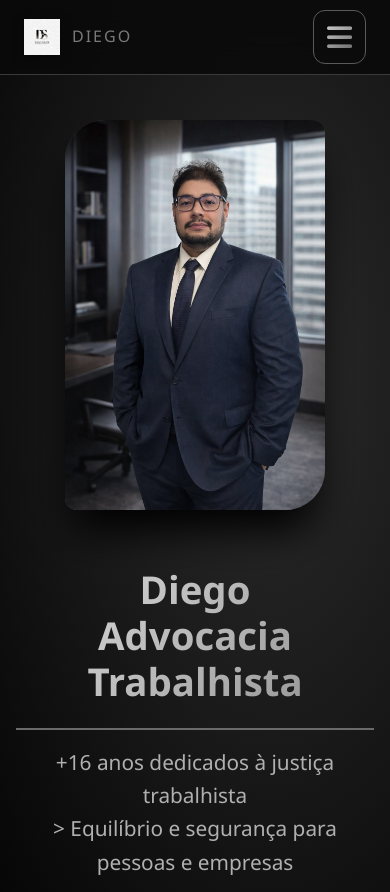
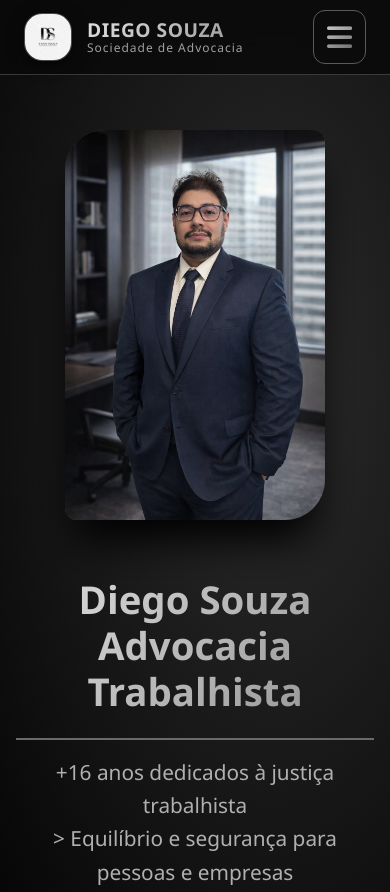
Before and after one commit to diegosouzaadv/site, a plain HTML site: page index.html in a window 390 px wide. Shown: the top 892 px of the page. Drawn offline with Linux system fonts and the light colour scheme.

Commit message:
Update index.html

```diff
--- a/index.html
+++ b/index.html
@@ -61,18 +61,43 @@
     .logo-area {
       display: flex;
       align-items: center;
-      gap: 12px;
+      gap: 15px;
     }
 
     .logo-area img {
-      height: 48px;
+      height: 65px; /* Aumentada */
       width: auto;
-      filter: drop-shadow(0 2px 6px #00000060);
+      border-radius: 18px; /* Bordas arredondadas */
+      filter: drop-shadow(0 4px 8px #00000080);
       transition: transform 0.2s;
+      border: 1px solid #4a4a4a;
     }
 
     .logo-area img:hover {
       transform: scale(1.02);
+    }
+
+    .logo-text {
+      display: flex;
+      flex-direction: column;
+      line-height: 1.2;
+    }
+
+    .logo-text .nome {
+      font-size: 1.5rem;
+      font-weight: 700;
+      background: linear-gradient(135deg, #e0e0e0, #9a9a9a);
+      -webkit-background-clip: text;
+      -webkit-text-fill-color: transparent;
+      background-clip: text;
+      letter-spacing: 0.5px;
+    }
+
+    .logo-text .subtitulo {
+      font-size: 0.9rem;
+      color: #a0a0a0;
+      font-weight: 400;
+      letter-spacing: 1px;
     }
 
     .nav-menu {
@@ -119,7 +144,7 @@
 
     /* ===== SEÇÕES ===== */
     section {
-      scroll-margin-top: 90px;
+      scroll-margin-top: 100px;
       padding: 5rem 2rem;
     }
 
@@ -136,7 +161,7 @@
       align-items: center;
       justify-content: center;
       text-align: center;
-      padding-top: 120px;
+      padding-top: 130px;
       background: radial-gradient(ellipse at 70% 40%, #2b2b2b, #050505);
     }
 
@@ -394,6 +419,18 @@
         padding: 0.6rem 1.5rem;
       }
 
+      .logo-area img {
+        height: 55px; /* Mantém proporcional em mobile */
+      }
+
+      .logo-text .nome {
+        font-size: 1.2rem;
+      }
+
+      .logo-text .subtitulo {
+        font-size: 0.75rem;
+      }
+
       .menu-toggle {
         display: block;
         order: 1;
@@ -449,7 +486,7 @@
         padding: 3rem 1rem;
       }
       .logo-area img {
-        height: 36px;
+        height: 48px;
       }
       .card-item {
         max-width: 100%;
@@ -464,8 +501,12 @@
 <body>
   <header>
     <div class="logo-area">
-      <img src="logo.png" alt="Logo Diego Advocacia" onerror="this.src='https://via.placeholder.com/180x60/222222/888888?text=LOGO'">
-      <span style="font-weight: 300; color: #7a7a7a; letter-spacing: 2px;">DIEGO</span>
+      <!-- Logo aumentada e com bordas arredondadas -->
+      <img src="logo.png" alt="Logo Diego Souza Advocacia" onerror="this.src='https://via.placeholder.com/180x65/222222/888888?text=LOGO'">
+      <div class="logo-text">
+        <span class="nome">DIEGO SOUZA</span>
+        <span class="subtitulo">Sociedade de Advocacia</span>
+      </div>
     </div>
 
     <div class="menu-toggle" id="menuToggle" onclick="toggleMenu()">
@@ -483,11 +524,11 @@
   <section class="hero" id="inicio">
     <div class="container hero-content">
       <div class="hero-text">
-        <h1>Diego<br>Advocacia Trabalhista</h1>
+        <h1>Diego Souza<br>Advocacia Trabalhista</h1>
         <p>+16 anos dedicados à justiça trabalhista<br> > Equilíbrio e segurança para pessoas e empresas</p>
       </div>
       <div class="hero-img">
-        <img src="Diego.png" alt="Dr. Diego" onerror="this.src='https://via.placeholder.com/340x380/2d2d2d/999999?text=DIEGO+FOTO'">
+        <img src="Diego.png" alt="Dr. Diego Souza" onerror="this.src='https://via.placeholder.com/340x380/2d2d2d/999999?text=DIEGO+FOTO'">
       </div>
     </div>
   </section>
@@ -495,7 +536,7 @@
   <!-- SEÇÃO SOBRE (com biografia completa) -->
   <section class="sobre" id="sobre">
     <div class="container card-glass" style="padding: 3rem 2rem;">
-      <h2><i class="fas fa-user-shield" style="margin-right: 12px;"></i> Sobre Diego</h2>
+      <h2><i class="fas fa-user-shield" style="margin-right: 12px;"></i> Sobre Diego Souza</h2>
 
       <p>Com mais de 16 anos de atuação na advocacia trabalhista, dedico minha carreira à defesa dos direitos nas relações de trabalho, buscando sempre promover justiça, equilíbrio e segurança jurídica para trabalhadores e empresas.</p>
 
@@ -542,14 +583,14 @@
     </div>
   </section>
 
-  <!-- SEÇÃO CONTATO (endereço e telefone atualizados) -->
+  <!-- SEÇÃO CONTATO -->
   <section class="contato" id="contato">
     <div class="container contato-wrapper">
       <div class="info-contato">
         <h2 style="border-bottom: none; font-size: 2.4rem;">Contato</h2>
-        <p><i class="fas fa-map-marker-alt fa-fw"></i>  Rua Negão, 2424 - Curitiba/PR</p>
-        <p><i class="fas fa-phone-alt fa-fw"></i>  (41) 96830-132</p>
-        <p><i class="fas fa-envelope fa-fw"></i>  diego@advocacia.adv.br</p>
+        <p><i class="fas fa-map-marker-alt fa-fw"></i>  Rua do Negão, 2424 - Curitiba/PR</p>
+        <p><i class="fas fa-phone-alt fa-fw"></i>  (41) 996830132</p>
+        <p><i class="fas fa-envelope fa-fw"></i>  diego@diego.adv.br</p>
         <p><i class="fas fa-clock fa-fw"></i>  Seg a Sex, 9h às 19h</p>
         <div style="margin: 2rem 0; height: 4px; width: 120px; background: linear-gradient(90deg, #5f5f5f, #2f2f2f); border-radius: 4px;"></div>
         <p style="font-style: italic; color:#9e9e9e;">"Ética, técnica e humanidade na defesa dos seus direitos."</p>
@@ -562,7 +603,7 @@
       <div class="form-contato">
         <input type="text" placeholder="Nome completo" value="">
         <input type="email" placeholder="E-mail corporativo" value="">
-        <input type="tel" placeholder="(41) 96830-132" value="">
+        <input type="tel" placeholder="(41) 99683-0132" value="">
         <textarea placeholder="Descreva brevemente sua necessidade..."></textarea>
         <button class="btn-enviar"><i class="fas fa-paper-plane" style="margin-right: 8px;"></i> Enviar mensagem</button>
       </div>
@@ -570,8 +611,8 @@
   </section>
 
   <footer>
-    <p>© 2026 Diego Advocacia Trabalhista. Todos os direitos reservados.</p>
-    <p style="margin-top: 1rem; font-size: 0.9rem; color:#4a4a4a;">16 anos de atuação · PUC/PR · EMATRA</p>
+    <p>© 2026 Diego Souza - Sociedade de Advocacia. Todos os direitos reservados.</p>
+    <p style="margin-top: 1rem; font-size: 0.9rem; color:#4a4a4a;">OAB - Numero da OAB do Negao</p>
   </footer>
 
   <!-- JavaScript para menu mobile -->
```
